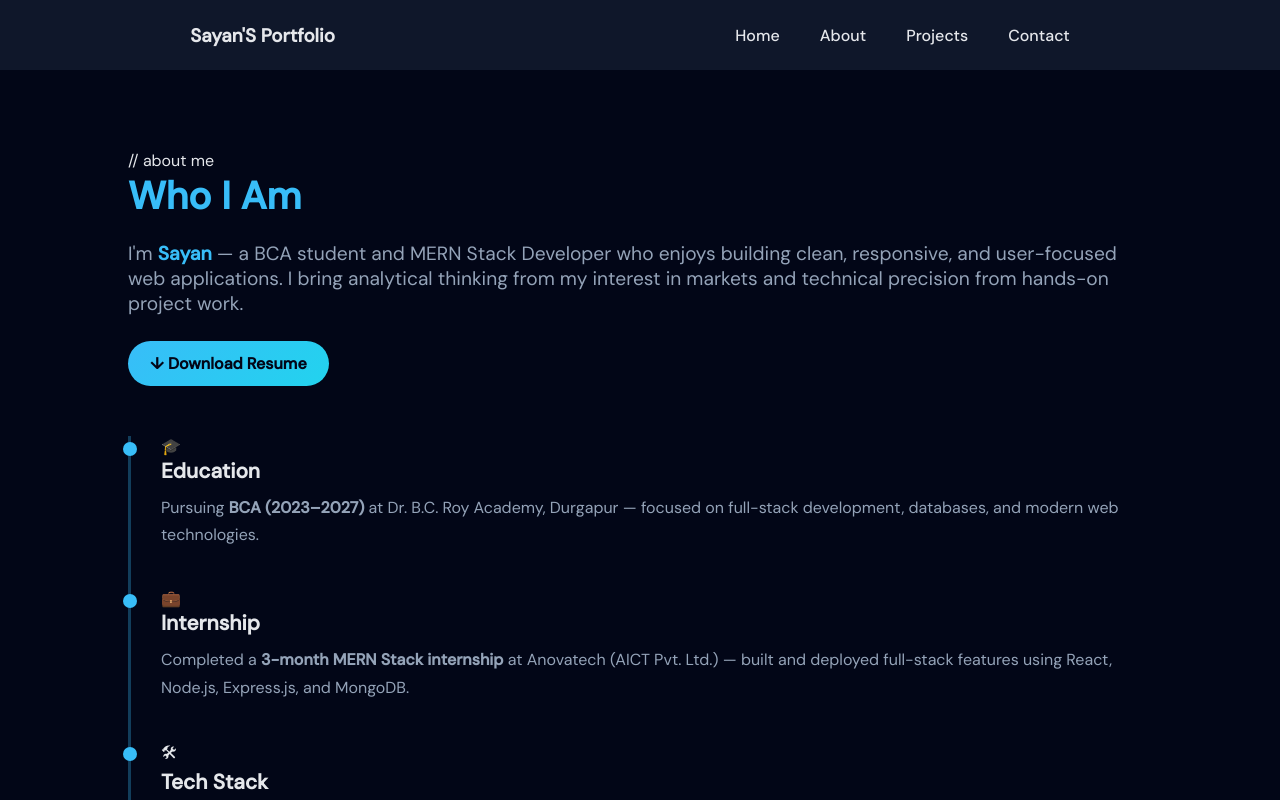
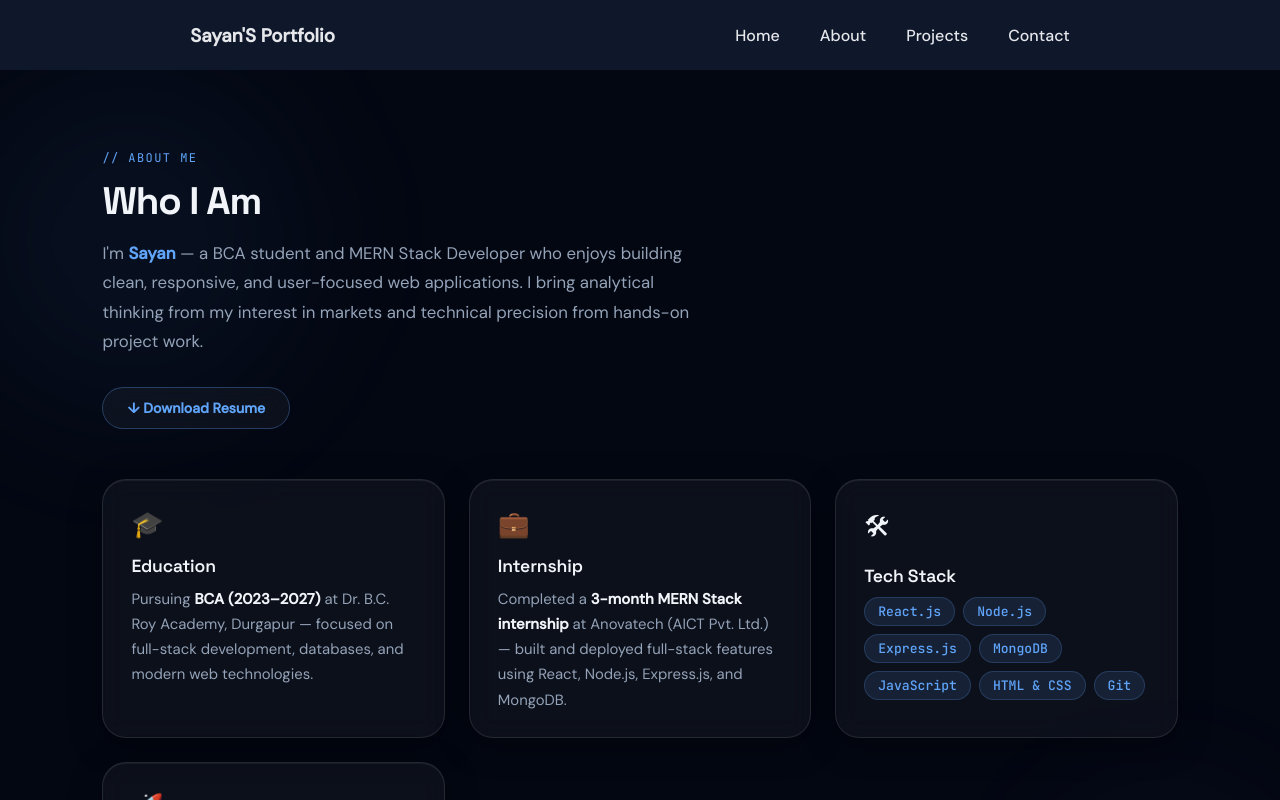
Before and after one commit to sayan234-py/Portfolio, a React (Create React App) app in the folder portflio/: page /about in a window 1280 px wide. Shown: the top 800 px of the page. Built offline with nearby package versions, Linux system fonts and the light colour scheme.

Commit message:
Refactor About.css for improved styling and layout

```diff
--- a/portflio/src/pages/css/About.css
+++ b/portflio/src/pages/css/About.css
@@ -1,115 +1,191 @@
+/* ===================== ABOUT PAGE ===================== */
+
 .about {
-  max-width: 100%;
-  margin: auto;
-  padding: 80px 10%;
-  color: #e5e7eb;
-  background-color: #020617;
+  min-height: 100vh;
+  padding: 80px 8% 100px;
+  background-color: var(--bg-deep);
+  position: relative;
+  overflow: hidden;
+}
+
+.about-orb-1 {
+  position: absolute;
+  width: 500px; height: 500px;
+  border-radius: 50%;
+  background: radial-gradient(circle, rgba(96,165,250,0.08) 0%, transparent 70%);
+  filter: blur(60px);
+  top: -80px; left: -120px;
+  pointer-events: none;
+}
+.about-orb-2 {
+  position: absolute;
+  width: 350px; height: 350px;
+  border-radius: 50%;
+  background: radial-gradient(circle, rgba(167,139,250,0.08) 0%, transparent 70%);
+  filter: blur(60px);
+  bottom: 0; right: -60px;
+  pointer-events: none;
+}
+
+.about-header {
+  position: relative;
+  z-index: 1;
+  margin-bottom: 50px;
+}
+
+.page-label {
+  font-family: 'JetBrains Mono', monospace;
+  font-size: 0.75rem;
+  color: var(--accent);
+  letter-spacing: 0.12em;
+  text-transform: uppercase;
+  margin-bottom: 10px;
 }
 
 .about h2 {
+  font-family: 'Space Grotesk', sans-serif;
   font-size: 2.4rem;
-  color: #38bdf8;
-  margin-bottom: 20px;
+  font-weight: 700;
+  letter-spacing: -0.03em;
+  color: var(--text-primary);
+  margin-bottom: 14px;
 }
 
 .intro {
-  font-size: 1.2rem;
-  color: #94a3b8;
-  margin-bottom: 25px;
+  font-size: 1.05rem;
+  color: var(--text-secondary);
+  line-height: 1.75;
+  max-width: 600px;
+  margin-bottom: 30px;
 }
 
 .intro span {
-  color: #38bdf8;
+  color: var(--accent);
   font-weight: 600;
 }
 
-/* Resume Button */
+/* Resume button */
 .resume-btn {
-  display: inline-block;
-  margin-bottom: 50px;
-  padding: 12px 22px;
-  background: linear-gradient(135deg, #38bdf8, #22d3ee);
-  color: #020617;
+  display: inline-flex;
+  align-items: center;
+  gap: 8px;
+  padding: 11px 24px;
+  background: var(--glass-bg);
+  color: var(--accent);
+  border: 1px solid rgba(96,165,250,0.3);
+  border-radius: 40px;
+  font-size: 0.88rem;
   font-weight: 600;
-  border-radius: 30px;
   text-decoration: none;
-  transition: transform 0.3s ease;
+  backdrop-filter: blur(10px);
+  transition: var(--transition);
+}
+.resume-btn:hover {
+  background: var(--accent-dim);
+  border-color: var(--accent);
+  transform: translateY(-2px);
+  box-shadow: 0 8px 24px rgba(96,165,250,0.2);
 }
 
-.resume-btn:hover {
+/* ---- Timeline ---- */
+.timeline {
+  position: relative;
+  z-index: 1;
+  display: grid;
+  grid-template-columns: repeat(auto-fit, minmax(280px, 1fr));
+  gap: 24px;
+  margin-top: 50px;
+}
+
+.timeline-item {
+  background: var(--glass-bg);
+  border: 1px solid var(--glass-border);
+  backdrop-filter: var(--blur-sm);
+  -webkit-backdrop-filter: var(--blur-sm);
+  border-radius: var(--radius-lg);
+  padding: 28px 28px 24px;
+  box-shadow: var(--shadow-card);
+  opacity: 0;
+  transform: translateY(30px);
+  transition: opacity 0.5s ease, transform 0.5s ease, border-color 0.3s ease, box-shadow 0.3s ease;
+}
+
+.timeline-item:hover {
+  border-color: rgba(96,165,250,0.25);
+  box-shadow: 0 8px 40px rgba(96,165,250,0.1), var(--shadow-card);
   transform: translateY(-3px);
 }
 
-/* Timeline */
-.timeline {
-  border-left: 3px solid rgba(56, 189, 248, 0.3);
-  padding-left: 30px;
-}
-
-.timeline-item {
-  opacity: 0;
-  transform: translateY(40px);
-  transition: all 0.6s ease;
-  margin-bottom: 40px;
-  position: relative;
-}
-
-.timeline-item::before {
-  content: "";
-  width: 14px;
-  height: 14px;
-  background: #38bdf8;
-  border-radius: 50%;
-  position: absolute;
-  left: -38px;
-  top: 6px;
-}
-
-/* Scroll animation trigger */
 .timeline-item.show {
   opacity: 1;
   transform: translateY(0);
 }
+.timeline-item.show:hover {
+  transform: translateY(-3px);
+}
+
+.timeline-item:nth-child(2) { transition-delay: 0.1s; }
+.timeline-item:nth-child(3) { transition-delay: 0.2s; }
+.timeline-item:nth-child(4) { transition-delay: 0.3s; }
+
+.item-icon {
+  font-size: 1.6rem;
+  margin-bottom: 14px;
+  display: block;
+}
 
 .timeline-item h3 {
-  font-size: 1.3rem;
-  color: #e5e7eb;
+  font-family: 'Space Grotesk', sans-serif;
+  font-size: 1.1rem;
+  font-weight: 600;
+  color: var(--text-primary);
   margin-bottom: 10px;
+  letter-spacing: -0.01em;
 }
 
 .timeline-item p {
-  color: #94a3b8;
+  color: var(--text-secondary);
   line-height: 1.7;
+  font-size: 0.93rem;
 }
 
-/* Skills */
+.timeline-item strong {
+  color: var(--text-primary);
+  font-weight: 600;
+}
+
+/* Skills list */
 .skills {
   list-style: none;
   display: flex;
   flex-wrap: wrap;
-  gap: 10px;
+  gap: 8px;
   padding: 0;
+  margin-top: 4px;
 }
 
 .skills li {
-  background: rgba(56, 189, 248, 0.15);
-  color: #38bdf8;
-  padding: 6px 14px;
-  border-radius: 20px;
-  font-size: 0.9rem;
+  background: var(--accent-dim);
+  color: var(--accent);
+  border: 1px solid rgba(96,165,250,0.2);
+  padding: 5px 13px;
+  border-radius: 30px;
+  font-size: 0.82rem;
+  font-family: 'JetBrains Mono', monospace;
+  font-weight: 500;
+  transition: var(--transition);
+}
+
+.skills li:hover {
+  background: rgba(96,165,250,0.2);
+  border-color: var(--accent);
 }
 
 /* Responsive */
 @media (max-width: 768px) {
   .about {
-    padding: 60px 6%;
+    padding: 60px 5% 80px;
   }
-
-  .timeline {
-    padding-left: 20px;
-  }
-
-  .timeline-item::before {
-    left: -30px;
-  }
+  .about h2 { font-size: 2rem; }
+  .timeline { grid-template-columns: 1fr; gap: 16px; }
 }
```
